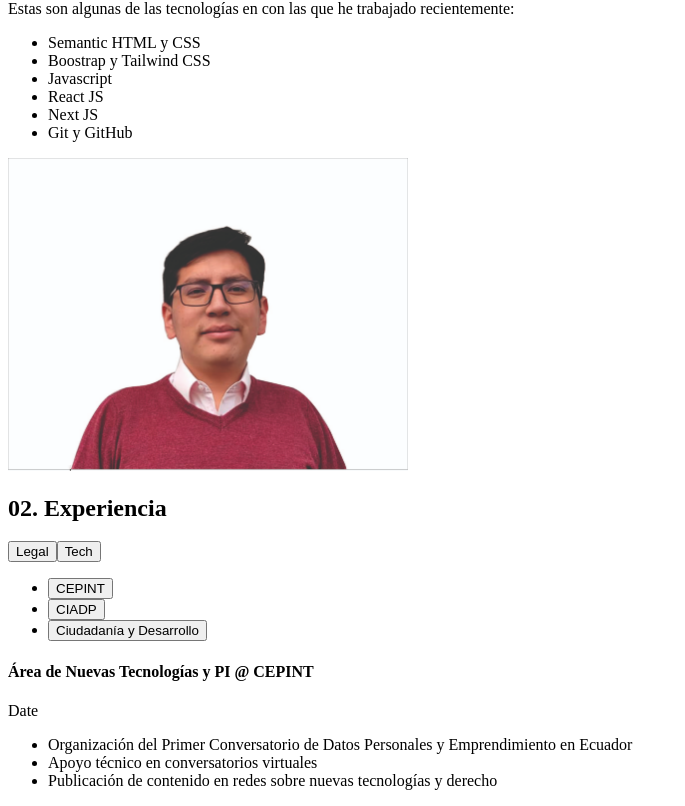
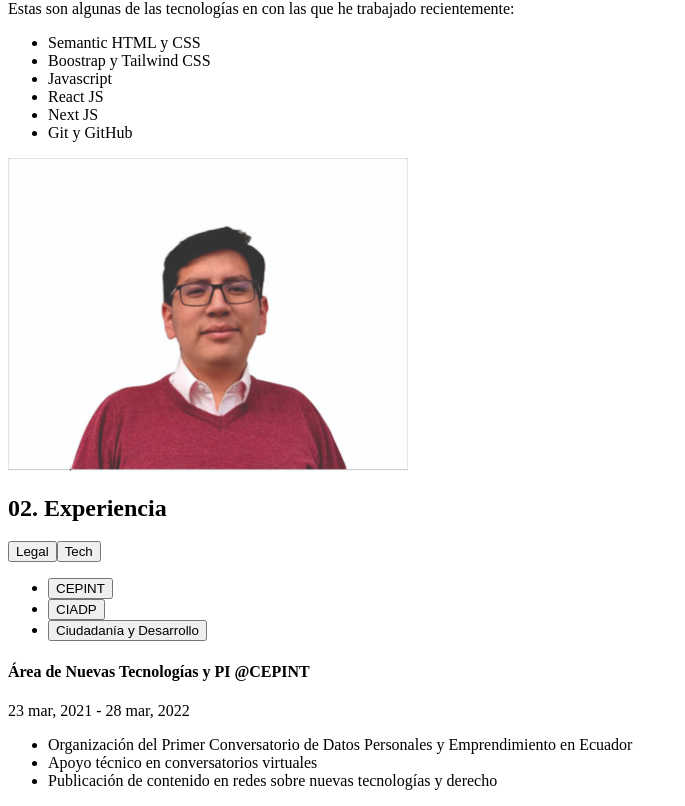
Before and after one commit to EdwinCacuango/my-portfolio, a Next.js app: page / in a window 1280 px wide. Shown: the part 616-1422 px from the top of the page, without its empty margins (0-685 px from the left). Built offline with nearby package versions, Linux system fonts and the light colour scheme.

Commit message:
Added styles for Experience section

```diff
--- a/components/AboutMe.js
+++ b/components/AboutMe.js
@@ -9,7 +9,7 @@ export const AboutMe = () => {
                     <p className="my-2">Actualmente sigo estudiando para convertirme en un experto en desarrollo web, datos personales y ciberseguridad. Adicionalmente, durante este tiempo también he sido miembro de orgnizaciones de innovación legal, legaltech y propiedad intelectual.</p>
                     <div>
                         <p>Estas son algunas de las tecnologías en con las que he trabajado recientemente:</p>
-                        <ul className="grid grid-cols-2 m-3">
+                        <ul className="grid grid-cols-2 m-3 ul-about">
                             <li>Semantic HTML y CSS</li>
                             <li>Boostrap y Tailwind CSS</li>
                             <li>Javascript</li>
@@ -21,7 +21,7 @@ export const AboutMe = () => {
                 </div>
             </div>
             <div className="mt-20">
-                <div className="relative">
+                <div className="relative leading-none">
                     <Image
                         src="/fotoPerfil.jpg"
                         alt="Edwin Cacuango profile picture"
--- a/components/ExperienceTable/ExperienceData.js
+++ b/components/ExperienceTable/ExperienceData.js
@@ -4,8 +4,8 @@ export const ExperienceData = [
         tech: false,
         title: "Área de Nuevas Tecnologías y PI",
         organization: "CEPINT",
-        starDate: Date.parse(),
-        endDate: "",
+        startDate: Date.parse("2021/03/23"),
+        endDate: Date.parse("2022/03/28"),
         activities: [
             "Organización del Primer Conversatorio de Datos Personales y Emprendimiento en Ecuador",
             "Apoyo técnico en conversatorios virtuales",
@@ -18,7 +18,7 @@ export const ExperienceData = [
         tech: false,
         title: "Asistente legal",
         organization: "CIADP",
-        starDate: Date.parse("2020/11/01"),
+        startDate: Date.parse("2020/11/01"),
         endDate: Date.parse("2021/06/01"),
         activities: [
             "Asesoría permanente en la creación de estatutos, procesos de democracia interna, otorgamiento de la personalidad jurídica y  elección e inscripción de las primeras autoridades.",
@@ -32,7 +32,7 @@ export const ExperienceData = [
         tech: false,
         title: "Asistente legal",
         organization: "Ciudadanía y Desarrollo",
-        starDate: Date.parse("2019/08/01"),
+        startDate: Date.parse("2019/08/01"),
         endDate: Date.parse("2021/05/01"),
         activities: [
             "Apoyo en actividades del Observatorio Legislativo",
--- a/components/ExperienceTable/ExperienceTable.js
+++ b/components/ExperienceTable/ExperienceTable.js
@@ -1,15 +1,22 @@
 import { useState, useEffect } from "react"
 import { ExperienceData } from "./ExperienceData"
+import { format} from 'date-fns'
+import { es } from "date-fns/locale"
 
-const ExperienceTable = () => {
+const ExperienceTable = ({ isLegal }) => {
+    //Total of jobs imported
     const [jobs] = useState(ExperienceData)
-    const [isLegal, setIsLegal] = useState(true)
+
+    //List of jobs according category clicked
     const [jobsDisplay, setJobsDisplay] = useState(() => {
         let result = jobs.filter((item) => item.tech === false)
         return result
     })
-    const [jobSelected, setJobSelected]=useState(jobsDisplay[0])
 
+    //Job clicked in left colum
+    const [jobSelected, setJobSelected] = useState(jobsDisplay[0])
+
+    //Job show with details
     useEffect(() => {
         if (!isLegal) {
             let noLegal = jobs.filter((item) => item.tech === true)
@@ -19,45 +26,46 @@ const ExperienceTable = () => {
         }
     }, [isLegal, jobs])
 
-    const listenId=(e)=>{
-        const id=e.target.id
-        const result=jobsDisplay.filter(item=>item.id===+id)
+    //Listener to cliked job
+    const listenId = (e) => {
+        const id = e.target.id
+        const result = jobsDisplay.filter(item => item.id === +id)
         setJobSelected(result[0])
     }
 
+    let startDate= format(new Date(jobSelected.startDate), "dd MMM, yyyy", { locale: es })
+    let endDate = format(new Date (jobSelected.endDate), "dd MMM, yyyy", { locale: es })
 
     return (
-        <div >
-            <div>
-                <button onClick={(() => setIsLegal(true))}>Legal</button>
-                <button onClick={() => setIsLegal(false)}>Tech</button>
-            </div>
-
+        <div className="flex mt-8 gap-12">
             {isLegal &&
                 <>
-                    <ul>
+                    <ul className="border-l-4 border-l-rose-500 p-2 w-[30%]">
                         {
-                            jobsDisplay.map(item=>{
-                                return <li key={item.id}><button id={item.id} onClick={listenId}>{item.organization}</button></li>
+                            jobsDisplay.map(item => {
+                                return (
+                                    <li key={item.id} className="p-2">
+                                        <button className="w-full text-left"id={item.id} onClick={listenId}>{item.organization}</button>
+                                    </li>)
                             })
                         }
                     </ul>
-                    <div>
-                        <h4>{jobSelected.title} @ {jobSelected.organization}</h4>
-                        <p>Date</p>
-                        <ul>
-                            {jobSelected.activities.map((item, index)=>{
-                                return <li key={index}>{item}</li>
+                    <div className="w-full">
+                        <h4 className="title-3">{jobSelected.title}<span className="text-rose-500"> @{jobSelected.organization}</span></h4>
+                        <p className="text-slate-500 text-xl">{startDate} - {endDate}</p>
+                        <ul className="ul-about break-words w-full">
+                            {jobSelected.activities.map((item, index) => {
+                                return <li key={index} className="break-words">{item}</li>
                             })}
                         </ul>
                     </div>
                 </>
-
-
             }
             {!isLegal &&
-                <p>En búsqueda de oportunidades</p>
-
+                <div className="block text-center">
+                    <p className="text-3xl"> Nada por mostrar aún. Sigo en búsqueda de oportunidades</p>
+                    <p className="text-enphasis">¿Tienes algo en mente? Escríbeme</p>
+                </div>
             }
 
         </div>
--- a/components/UI/Button.js
+++ b/components/UI/Button.js
@@ -1,3 +1,3 @@
-export const Button = ({children, stylesAdded}) => {
-  return <button className={`btn-primary ${stylesAdded}`}>{children}</button>
+export const Button = ({children, stylesAdded, onClick}) => {
+  return <button onClick={onClick}className={`btn-primary ${stylesAdded}`}>{children}</button>
 }
--- a/pages/index.js
+++ b/pages/index.js
@@ -1,19 +1,28 @@
-import Image from "next/image"
 import Layout from "../components/layout"
 import ExperienceTable from "../components/ExperienceTable/ExperienceTable"
 import { Presentation } from "../components/Presentation"
 import { AboutMe } from "../components/AboutMe"
+import { Button } from "../components/UI/Button"
+import { useState } from "react"
 
 
 export default function Home() {
+  const [isLegal, setIsLegal]=useState(true)
   return (
     <Layout home>
-        <Presentation />
-        <AboutMe />
-        <section className="section-home">
+      <Presentation />
+      <AboutMe />
+      <section className="section-home">
+        <div className="flex gap-8 items-center">
           <h2 className="title-2">02. Experiencia</h2>
-          <ExperienceTable />
-        </section>
+          <div>
+            <Button onClick={(() => setIsLegal(true))}>
+              Legal</Button>
+            <Button stylesAdded="mx-2" onClick={() => setIsLegal(false)}>Tech</Button>
+          </div>
+        </div>
+        <ExperienceTable isLegal={isLegal}/>
+      </section>
 
     </Layout>
 
```
Also changed, not shown: styles/globals.css (+14 -3 lines).
